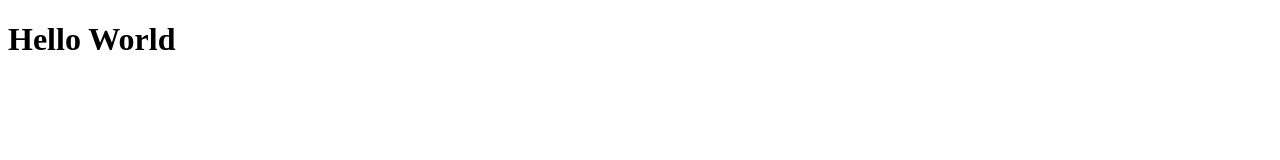
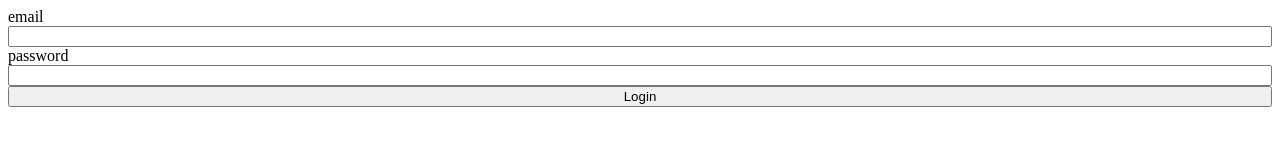
Before and after one commit to ajumathews/react-fastapi-auth0, a React app in the folder front-end/: page / in a window 1280 px wide. Built offline with nearby package versions, Linux system fonts and the light colour scheme.

Commit message:
Add login

```diff
--- a/front-end/app/Main.js
+++ b/front-end/app/Main.js
@@ -1,10 +1,11 @@
 import React from "react";
 import ReactDOM from "react-dom/client";
+import Login from "./components/Login";
 
 function Main() {
   return (
     <>
-      <h1>Hello World</h1>
+      <Login />
     </>
   );
 }
--- /dev/null
+++ b/front-end/app/components/Login.js
@@ -0,0 +1,15 @@
+import React, { useEffect } from "react";
+
+function Login() {
+  return (
+    <form className="login">
+      <label htmlFor="username">email</label>
+      <input type="email" id="username"></input>
+      <label htmlFor="password">password</label>
+      <input type="password" id="password"></input>
+      <button type="submit">Login</button>
+    </form>
+  );
+}
+
+export default Login;
--- /dev/null
+++ b/front-end/app/css/styles.css
@@ -0,0 +1,3 @@
+.login {
+  display: grid;
+}
--- a/front-end/app/index.html
+++ b/front-end/app/index.html
@@ -4,6 +4,7 @@
     <meta charset="UTF-8" />
     <meta name="viewport" content="width=device-width, initial-scale=1.0" />
     <title>React-FastApi-Auth0</title>
+    <link rel="stylesheet" href="/css/styles.css" />
   </head>
   <body>
     <div id="app"></div>
```
